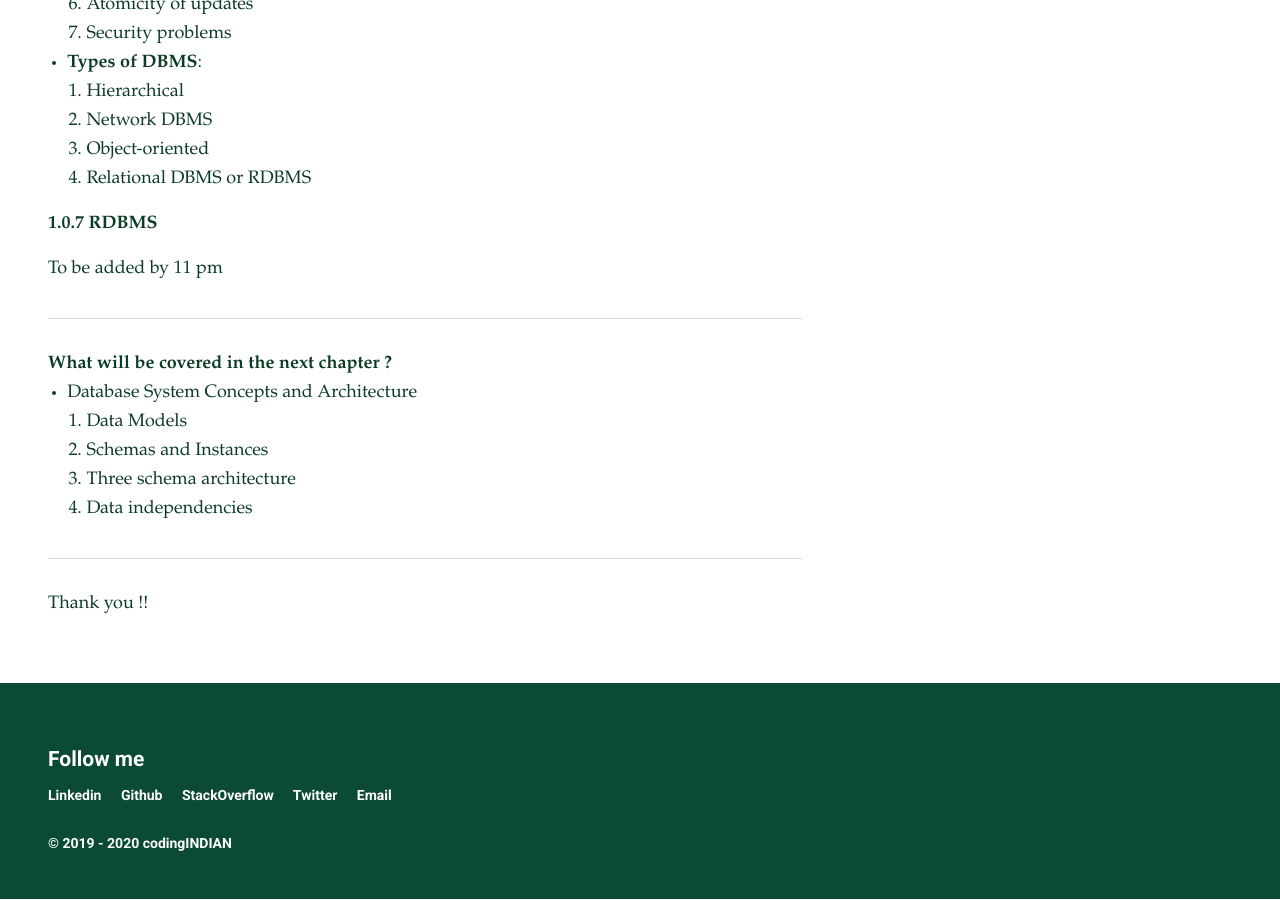
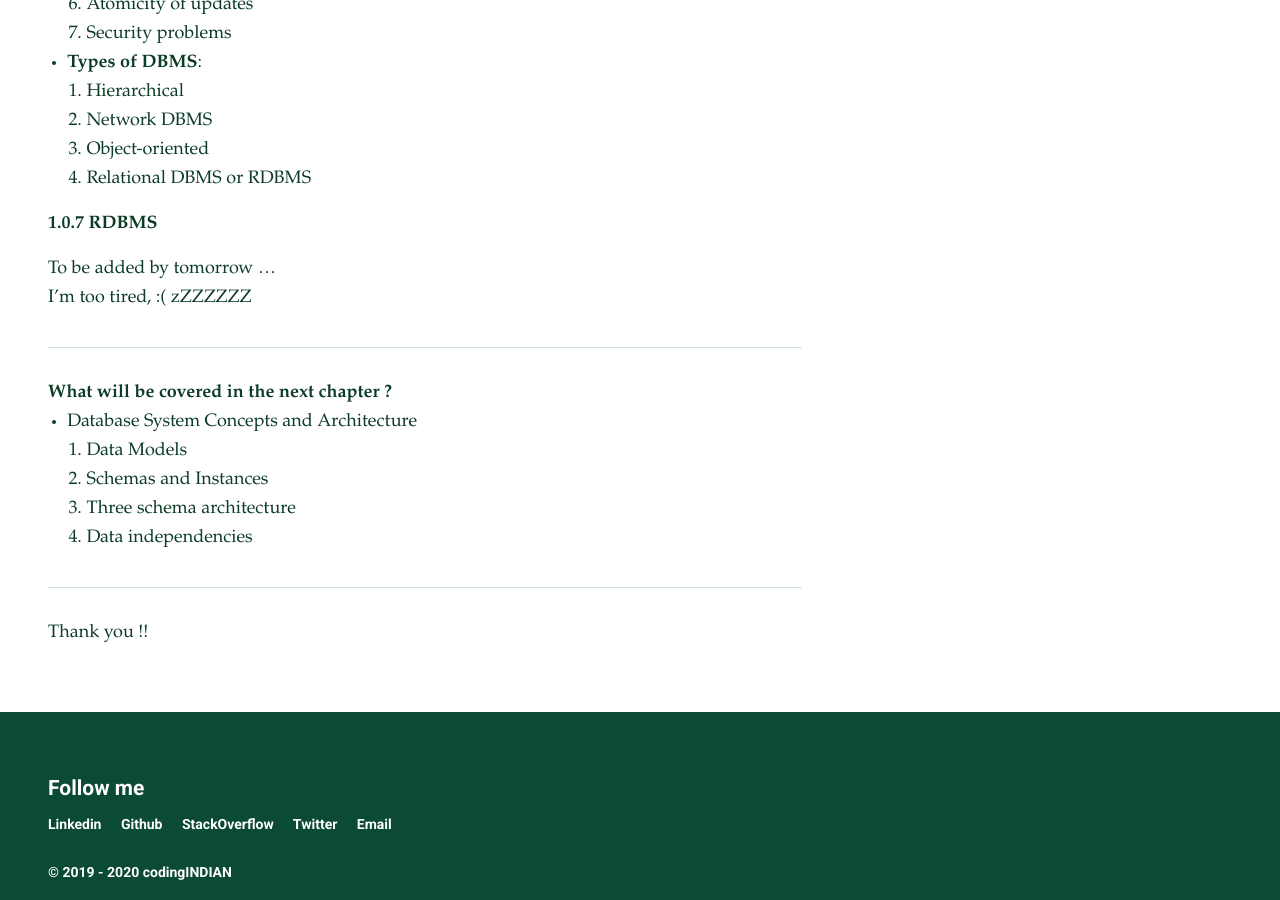
Before and after one commit to sharadcodes/sharadcodes.github.io, a Jekyll site: the page built from _notes/2020-02-07-dbms-unit-1-notes-part-1.md, in a window 1280 px wide and 900 px high, scrolled down 2184 px. Built offline with Jekyll 4.4.1, drawn with Linux system fonts in a browser that asks for light colours.

Commit message:
note updated

```diff
--- a/_includes/head.html
+++ b/_includes/head.html
@@ -2,7 +2,8 @@
   <meta charset="UTF-8" />
   <meta name="viewport" content="width=device-width, initial-scale=1.0" />
   <meta http-equiv="X-UA-Compatible" content="ie=edge" />
-  <title>{{site.title}}</title>
+  <title>{{site.title}} | {{page.title}}</title>
+  {% seo %}
   <link rel="stylesheet" href="{{site.baseurl}}/assets/css/style.css" />
   <script>
     function setCookie(cname, cvalue, exdays) {
--- a/_notes/2020-02-07-dbms-unit-1-notes-part-1.md
+++ b/_notes/2020-02-07-dbms-unit-1-notes-part-1.md
@@ -78,14 +78,9 @@ There were many problems in the traditional file system and to overcome them **D
 
 #### 1.0.7 RDBMS
 
-To be added by 11 pm
+To be added by tomorrow ...
 
-
-
-
-
-
-
+I'm too tired, :( zZZZZZZ
 
 
 ---
```
Also changed, not shown: 1 other file.
